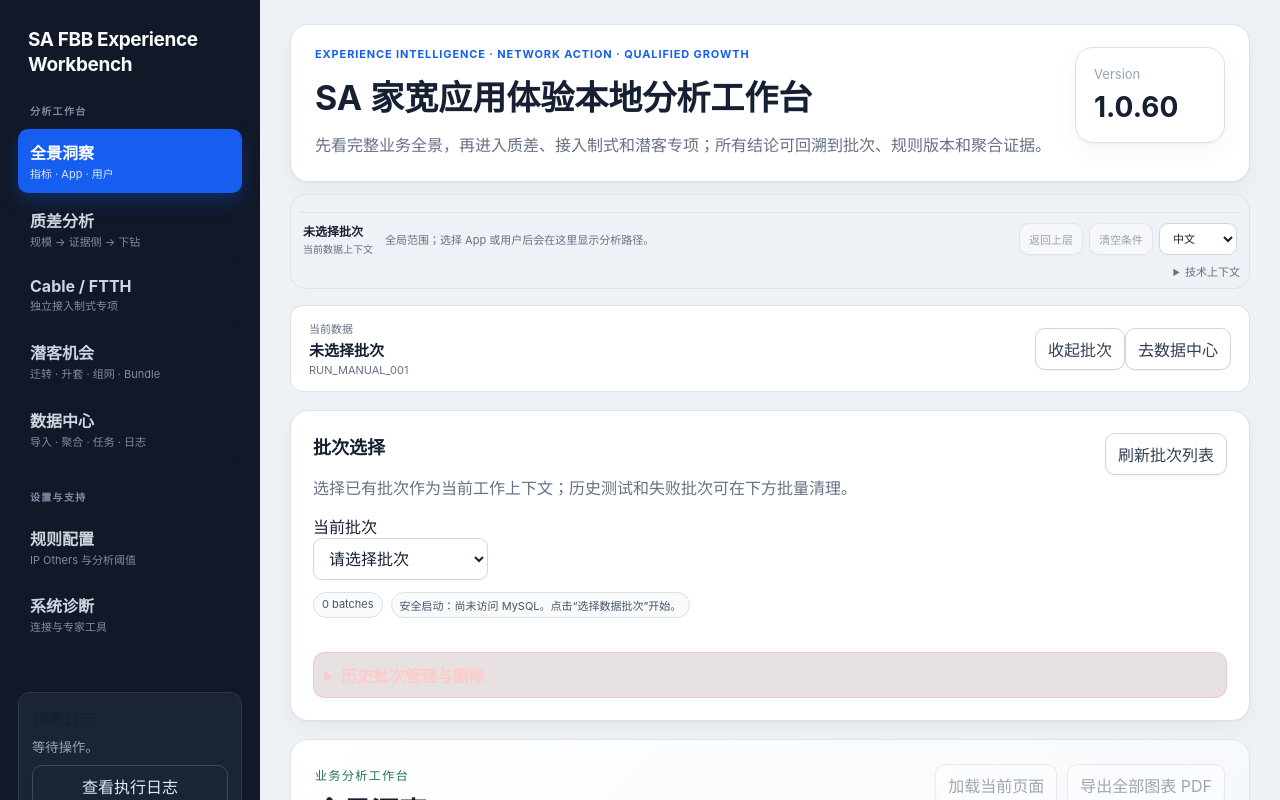
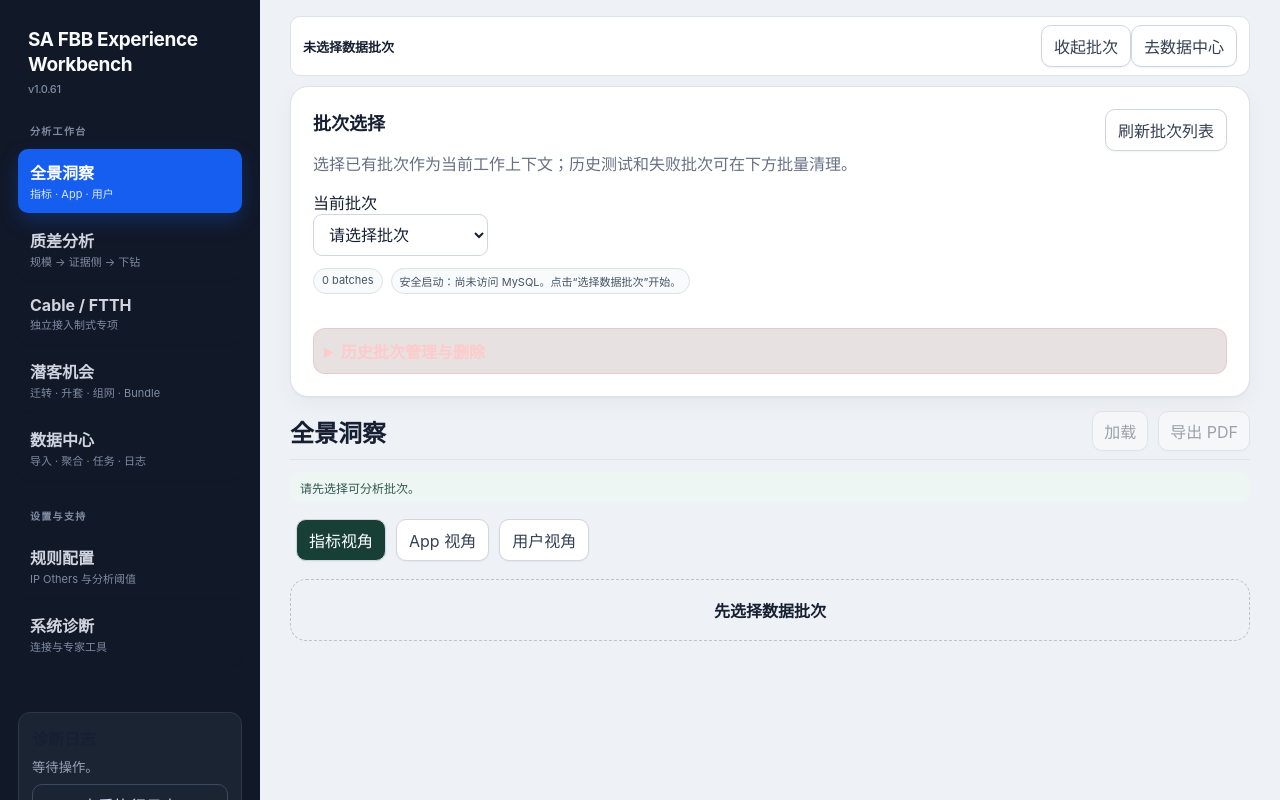
Before and after one commit to zhou-yang-personal/sa-fbb-experience-workbench, a React (Vite) app: page / in a window 1280 px wide. Shown: the top 800 px of the page. Built offline with nearby package versions, Linux system fonts and the light colour scheme.

Commit message:
refactor: compact analysis workspace header

```diff
--- a/package.json
+++ b/package.json
@@ -1,7 +1,7 @@
 {
   "name": "sa-fbb-experience-workbench",
   "private": true,
-  "version": "1.0.60",
+  "version": "1.0.61",
   "type": "module",
   "scripts": {
     "dev": "vite --host 127.0.0.1 --port 1420",
--- a/src-tauri/tauri.conf.json
+++ b/src-tauri/tauri.conf.json
@@ -1,7 +1,7 @@
 {
   "$schema": "https://schema.tauri.app/config/2",
   "productName": "SA FBB Experience Workbench",
-  "version": "1.0.60",
+  "version": "1.0.61",
   "identifier": "com.zhouyang.sa-fbb-experience-workbench",
   "build": {
     "beforeDevCommand": "npm run dev",
--- a/src/features/workbench/AnalysisWorkspace.tsx
+++ b/src/features/workbench/AnalysisWorkspace.tsx
@@ -62,7 +62,7 @@ export function AnalysisWorkspace({ c, activeView, onOpenImport }: { c: Workbenc
 
   return <section className="workbench-section-stack analysis-workspace decision-analysis-shell">
     <article className="analysis-context-compact">
-      <div><span>当前数据</span><strong>{c.batchDisplayName || '未选择批次'}</strong><small>{c.analysisRunId || '没有可分析运行'}</small></div>
+      <div><strong title={c.batchDisplayName || c.importBatchId}>{c.batchDisplayName || '未选择数据批次'}</strong>{c.importBatchId && <small>{c.dataType.toUpperCase()}</small>}</div>
       <div className="hub-actions"><button type="button" onClick={() => setShowSelector((value) => !value)}>{showSelector ? '收起批次' : '切换数据批次'}</button>{!c.importBatchId && <button type="button" className="primary" onClick={onOpenImport}>去数据中心</button>}</div>
     </article>
     {showSelector && <BatchSelector batches={batches} selectedBatchId={c.importBatchId} onRefresh={refreshBatches} onDeleteBatches={deleteBatches} statusText={status} onSelectBatch={(batch) => { void selectBatch(batch); }} />}
--- a/src/features/workbench/DecisionWorkspaceV3.tsx
+++ b/src/features/workbench/DecisionWorkspaceV3.tsx
@@ -104,7 +104,7 @@ export function DecisionWorkspaceV3({ c, view }: { c: WorkbenchController; view:
   const [baselineRows, setBaselineRows] = useState<MetricCard[]>([]);
   const [distributionRows, setDistributionRows] = useState<MetricCard[]>([]);
   const [appRows, setAppRows] = useState<MetricCard[]>([]);
-  const [status, setStatus] = useState('确认批次和分析运行后，点击一次加载。切换页面不会自动查询。');
+  const [status, setStatus] = useState('');
   const [loading, setLoading] = useState(false);
   const [printReport, setPrintReport] = useState<FullPrintReport | null>(null);
   const zh = c.language === 'zh-CN';
@@ -115,7 +115,7 @@ export function DecisionWorkspaceV3({ c, view }: { c: WorkbenchController; view:
     setBaselineRows([]);
     setDistributionRows([]);
     setAppRows([]);
-    setStatus(c.importBatchId && c.analysisRunId ? '当前页面尚未读取；点击加载只查询已聚合结果。' : '请先选择可分析批次。');
+    setStatus(c.importBatchId && c.analysisRunId ? '' : '请先选择可分析批次。');
   }, [view, c.importBatchId, c.analysisRunId]);
 
   async function load(targetPerspective = perspective) {
@@ -195,11 +195,11 @@ export function DecisionWorkspaceV3({ c, view }: { c: WorkbenchController; view:
   function switchPerspective(next: PanoramaPerspective) { setPerspective(next); setRows([]); setBaselineRows([]); setDistributionRows([]); setAppRows([]); setStatus('已切换观察角度；点击加载读取对应聚合。'); }
 
   return <section className="decision-workspace">
-    <header className="decision-page-head"><div><span>{zh ? '业务分析工作台' : 'Business analysis workspace'}</span><h1>{copy[view][zh ? 0 : 1]}</h1><p>{view === 'panorama' ? '先完整说明整体、App 和用户分布，再高亮值得关注的部分；不会提前跳到制式或网络定位。' : view === 'quality' ? '先说明质差规模，再区分用户侧、网络侧和应用体验证据；这里表达证据方向，不宣称根因。' : view === 'access' ? '在独立专项中比较 Cable 与 FTTH 的用户、流量、速率、时延和丢包，不污染总体全景。' : '只识别迁转、升套、AP 组网和特定 App Bundle 四类潜客，与体验修复和最终营销资格分开。'}</p></div>
-      <div className="decision-load-actions"><button type="button" className="primary" disabled={disabled} onClick={() => load()}>{loading ? '加载中…' : '加载当前页面'}</button>{view === 'opportunities' && <button type="button" disabled={disabled} onClick={generateOpportunities}>按规则生成潜客</button>}<button type="button" disabled={disabled} onClick={exportAllCharts}>{zh ? '导出全部图表 PDF' : 'Export all charts PDF'}</button></div></header>
-    <div className="decision-status">{status}</div>
+    <header className="decision-page-head"><h1>{copy[view][zh ? 0 : 1]}</h1>
+      <div className="decision-load-actions"><button type="button" className="primary" disabled={disabled} onClick={() => load()}>{loading ? '加载中…' : (zh ? '加载' : 'Load')}</button>{view === 'opportunities' && <button type="button" disabled={disabled} onClick={generateOpportunities}>{zh ? '生成潜客' : 'Generate'}</button>}<button type="button" disabled={disabled} onClick={exportAllCharts}>{zh ? '导出 PDF' : 'Export PDF'}</button></div></header>
+    {status && <div className="decision-status">{status}</div>}
     {view === 'panorama' && <div className="perspective-tabs"><button className={perspective === 'metric' ? 'active' : ''} onClick={() => switchPerspective('metric')}>指标视角</button><button className={perspective === 'app' ? 'active' : ''} onClick={() => switchPerspective('app')}>App 视角</button><button className={perspective === 'user' ? 'active' : ''} onClick={() => switchPerspective('user')}>用户视角</button></div>}
-    {!rows.length && <article className="decision-empty"><strong>{c.importBatchId ? '等待加载' : '先选择数据批次'}</strong><p>{c.importBatchId ? '页面只查询已经生成的 DWS/ADS；不会启动 RAW 扫描或后台大任务。' : '到“数据中心”选择已有批次或导入新文件。'}</p></article>}
+    {!rows.length && <article className="decision-empty"><strong>{c.importBatchId ? (zh ? '点击“加载”查看分析结果' : 'Select Load to view results') : (zh ? '先选择数据批次' : 'Select a batch')}</strong></article>}
     {rows.length > 0 && view === 'panorama' && perspective === 'metric' && <><section className="decision-chapter"><h2>整体指标</h2><CardGrid rows={rows} /><Explanation>指标视角回答“整体发生了什么”。百分比保留分子、分母和样本量；不可用与 0 分开。vMOS 作为 App 体验证据，不作为单独一级指标。</Explanation></section>{distributionRows.length > 0 && <section className="decision-chapter"><h2>各指标的用户分布</h2><Distribution rows={distributionRows} /></section>}{appRows.length > 0 && <section className="decision-chapter"><h2>App 覆盖全景</h2><PrintAppBars rows={appRows} /><Explanation>唯一 App 粒度，展示完整 App 覆盖并保留问题高亮；Cable/FTTH 不在这一层出现。</Explanation></section>}</>}
     {rows.length > 0 && view === 'panorama' && perspective === 'app' && <>{baselineRows.length > 0 && <section className="decision-chapter"><h2>整体基线</h2><CardGrid rows={baselineRows.slice(0, 7)} /></section>}<section className="decision-chapter"><h2>全部 App 状态构成</h2><AppStatusSummary rows={rows} zh={zh} /><Explanation>状态互斥且全部按唯一 App 统计；右侧六类之和必须等于“全部唯一 App”。</Explanation></section><section className="decision-chapter"><h2>全部 App 业务规模与体验状态</h2><AppTable rows={rows} c={c} /><Explanation>每个 App 只出现一次，先展示跨制式总体规模；严重、问题、关注、正常、有限样本和样本不足互斥，因此分类数量之和等于全部 App 数。</Explanation></section></>}
     {rows.length > 0 && view === 'panorama' && perspective === 'user' && <>{baselineRows.length > 0 && <section className="decision-chapter"><h2>整体用户基线</h2><CardGrid rows={baselineRows.slice(0, 7)} /></section>}<section className="decision-chapter"><h2>可解释的用户分档</h2><Distribution rows={rows} /></section></>}
--- a/src/features/workbench/ProductShellV3.css
+++ b/src/features/workbench/ProductShellV3.css
@@ -32,6 +32,9 @@
   line-height: 1.3;
   letter-spacing: -0.02em;
 }
+.product-shell .brand span,
+.product-shell .brand small { display: block; }
+.product-shell .brand small { margin-top: 5px; color: #7f8ca3; font-size: 11px; font-weight: 500; }
 
 .product-shell .nav-group { display: grid; gap: 4px; margin-bottom: 20px; }
 .product-shell .nav-group > p { margin: 0 12px 7px; color: #7f8ca3; font-size: 10px; font-weight: 750; letter-spacing: .13em; text-transform: uppercase; }
@@ -44,8 +47,10 @@
 .product-shell .sidebar-log-card { margin-top: 26px; padding: 13px; color: #e5e7eb; background: #1b2433; border-color: #2c3748; }
 .product-shell .sidebar-log-card small { color: #98a2b3; line-height: 1.4; }
 .product-shell .sidebar-log-card button { color: #dbe8ff; background: transparent; border-color: #3d4b61; }
+.product-shell .sidebar-language { display: grid; gap: 6px; margin: 12px 13px 0; color: #7f8ca3; font-size: 10px; }
+.product-shell .sidebar-language select { color: #e5e7eb; background: #1b2433; border-color: #3d4b61; }
 
-.product-shell > .content { min-width: 0; padding: 24px 30px 48px; }
+.product-shell > .content { min-width: 0; padding: 16px 30px 48px; }
 .product-shell .hero-card,
 .product-shell .panel,
 .product-shell .metric-card,
@@ -79,19 +84,20 @@
 .product-shell select:focus,
 .product-shell textarea:focus { outline: 3px solid rgba(21, 94, 239, .12); border-color: var(--brand); }
 
-.product-shell .context-bar-shell { position: sticky; top: 0; z-index: 20; margin: 12px 0 0; padding: 9px; background: rgba(238, 241, 245, .96); backdrop-filter: blur(10px); border: 1px solid var(--line); border-radius: 15px; }
+.product-shell .context-bar-shell { position: sticky; top: 0; z-index: 20; margin: 0 0 10px; padding: 6px 8px; background: rgba(238, 241, 245, .96); backdrop-filter: blur(10px); border: 1px solid var(--line); border-radius: 11px; }
 .product-shell .context-bar { margin: 0; }
 .product-shell .context-item { background: #fff; border-color: var(--line); box-shadow: none; }
 .product-shell .context-primary { background: var(--brand-soft); border-color: #b9ccff; }
 .product-shell .context-item span { color: #7a8494; }
 .product-shell .context-item strong { color: var(--ink); }
 .product-shell .context-item small { color: #475467; }
-.product-shell .analysis-context-strip { display: grid; grid-template-columns: auto minmax(0, 1fr) auto; gap: 12px; align-items: center; padding: 9px 3px 1px; border-top: 1px solid var(--line); margin-top: 8px; }
+.product-shell .analysis-context-strip { display: grid; grid-template-columns: minmax(0, 1fr) auto; gap: 10px; align-items: center; padding: 0; }
 .product-shell .analysis-context-label strong,
 .product-shell .analysis-context-label small { display: block; }
 .product-shell .analysis-context-label strong { font-size: 12px; }
 .product-shell .analysis-context-label small { margin-top: 2px; color: var(--muted); font-size: 10px; }
 .product-shell .analysis-context-chips { display: flex; min-width: 0; flex-wrap: wrap; gap: 6px; }
+.product-shell .analysis-path-label { align-self: center; color: var(--muted); font-size: 10px; font-weight: 700; }
 .product-shell .analysis-context-chip { display: inline-flex; gap: 6px; align-items: center; min-height: 30px; padding: 5px 8px; color: #344054; background: #fff; border-color: #b9ccff; border-radius: 999px; }
 .product-shell .analysis-context-chip span { color: #667085; font-size: 10px; }
 .product-shell .analysis-context-chip strong { max-width: 180px; overflow: hidden; font-size: 11px; text-overflow: ellipsis; white-space: nowrap; }
@@ -100,14 +106,10 @@
 .product-shell .analysis-context-actions { display: flex; gap: 6px; align-items: center; }
 .product-shell .analysis-context-actions button,
 .product-shell .analysis-context-actions select { width: auto; min-height: 32px; padding: 6px 9px; font-size: 11px; }
-.product-shell .technical-context-details { margin-top: 6px; color: var(--muted); font-size: 11px; }
-.product-shell .technical-context-details summary { cursor: pointer; text-align: right; }
-.product-shell .technical-context-grid { display: grid; grid-template-columns: repeat(auto-fit,minmax(180px,1fr)); gap: 8px; padding: 10px 4px 2px; }
-.product-shell .technical-context-grid span { display: grid; gap: 3px; }
-.product-shell .analysis-context-compact { display:flex;justify-content:space-between;gap:18px;align-items:center;padding:14px 18px;border:1px solid var(--line);border-radius:13px;background:#fff; }
+.product-shell .analysis-context-compact { display:flex;justify-content:space-between;gap:14px;align-items:center;padding:8px 12px;border:1px solid var(--line);border-radius:10px;background:#fff; }
 .product-shell .analysis-context-compact>div:first-child { display:grid;gap:3px; }
 .product-shell .analysis-context-compact span,.product-shell .analysis-context-compact small { color:var(--muted);font-size:11px; }
-.product-shell .analysis-context-compact strong { font-size:15px; }
+.product-shell .analysis-context-compact strong { max-width: min(620px, 55vw); overflow:hidden; font-size:13px; text-overflow:ellipsis; white-space:nowrap; }
 .product-shell .run-switcher { padding:10px 14px;border:1px solid var(--line);border-radius:10px;background:#fff; }
 .product-shell .run-switcher select { margin-top:10px; }
 .product-shell .next-action-hint { color: var(--ink); background: #f5f8ff; border-color: #c7d7fe; }
@@ -117,7 +119,8 @@
 .product-shell .next-action-warning { background: #fffaeb; border-color: #fedf89; }
 .product-shell .action-feedback-bar { color: var(--muted); background: #fff; border-color: var(--line); }
 .product-shell .action-feedback-bar strong { color: var(--warning); }
-.product-shell .section-shell { margin-top: 16px; }
+.product-shell .section-shell { margin-top: 0; }
+.product-shell .decision-analysis-shell { gap: 10px; }
 
 .product-shell .summary-pills .status-pill,
 .product-shell .status-pill { color: #475467; background: #f8fafc; border-color: var(--line); }
--- a/src/features/workbench/WorkbenchAppV2.tsx
+++ b/src/features/workbench/WorkbenchAppV2.tsx
@@ -6,7 +6,6 @@ import { ImportPanel } from './ImportPanel';
 import { RunLogDrawer } from './RunLogDrawer';
 import { SystemPanel } from './SystemPanel';
 import { WorkbenchContextBar } from './WorkbenchContextBar';
-import { WorkbenchHeader } from './WorkbenchHeader';
 import { useWorkbenchController } from './useWorkbenchController';
 import './extra.css';
 import './AnalyticsDashboard.css';
@@ -68,7 +67,7 @@ export function WorkbenchAppV2() {
   return (
     <main className="app-shell guided-shell product-shell">
       <aside className="sidebar guided-sidebar product-sidebar">
-        <div className="brand">SA FBB Experience Workbench</div>
+        <div className="brand"><span>SA FBB Experience Workbench</span><small>v1.0.61</small></div>
         <nav className="product-nav" aria-label="Product navigation">
           {(['primary', 'secondary'] as const).map((group) => <div className="nav-group" key={group}>
             <p>{group === 'primary' ? (languageIndex === 0 ? '分析工作台' : 'Workspace') : (languageIndex === 0 ? '设置与支持' : 'Settings & support')}</p>
@@ -85,23 +84,19 @@ export function WorkbenchAppV2() {
           <small>{c.currentAction || c.lastActionMessage || '无运行中动作'}</small>
           <button type="button" onClick={() => setLogOpen(true)}>查看执行日志</button>
         </div>
+        <label className="sidebar-language">
+          <span>{languageIndex === 0 ? '语言' : 'Language'}</span>
+          <select aria-label="Language" value={c.language} onChange={(event) => c.setLanguage(event.target.value as 'zh-CN' | 'en-US')}>
+            <option value="zh-CN">中文</option>
+            <option value="en-US">English</option>
+          </select>
+        </label>
       </aside>
       <section className="content">
-        <WorkbenchHeader language={c.language} />
         <WorkbenchContextBar
-          settings={c.settings}
-          dataType={c.dataType}
-          importMode={c.importMode}
-          filePath={c.filePath}
-          importBatchId={c.importBatchId}
-          batchDisplayName={c.batchDisplayName}
-          analysisRunId={c.analysisRunId}
-          outputPath={c.outputPath}
-          batch={c.batch}
           language={c.language}
           analysisContext={c.analysisContext}
           canGoBack={c.analysisContextHistory.length > 0}
-          onLanguageChange={c.setLanguage}
           onRemoveFilter={c.removeAnalysisContext}
           onClearFilters={c.clearAnalysisContext}
           onBack={c.backAnalysisContext}
--- a/src/features/workbench/WorkbenchContextBar.tsx
+++ b/src/features/workbench/WorkbenchContextBar.tsx
@@ -1,20 +1,10 @@
-import type { AnalysisContext, AnalysisContextKey, ImportBatchResult, ImportDataType, MySqlSettings } from '../../shared/types';
+import type { AnalysisContext, AnalysisContextKey } from '../../shared/types';
 import type { UiLanguage } from '../../shared/i18n';
 
 type Props = {
-  settings: MySqlSettings;
-  dataType: ImportDataType;
-  importMode: 'load_data' | 'streaming_insert';
-  filePath: string;
-  importBatchId: string;
-  batchDisplayName: string;
-  analysisRunId: string;
-  outputPath: string;
-  batch: ImportBatchResult | null;
   language: UiLanguage;
   analysisContext: AnalysisContext;
   canGoBack: boolean;
-  onLanguageChange: (language: UiLanguage) => void;
   onRemoveFilter: (key: AnalysisContextKey) => void;
   onClearFilters: () => void;
   onBack: () => void;
@@ -39,48 +29,28 @@ const contextLabels: Record<AnalysisContextKey, { zh: string; en: string }> = {
   finding_id: { zh: '发现', en: 'Finding' },
 };
 
-function shortValue(value: string, fallback = '-') {
-  if (!value.trim()) return fallback;
-  return value.length > 46 ? `${value.slice(0, 18)}…${value.slice(-22)}` : value;
-}
+export function WorkbenchContextBar({ language, analysisContext, canGoBack, onRemoveFilter, onClearFilters, onBack }: Props) {
+  const entries = Object.entries(analysisContext) as [AnalysisContextKey, AnalysisContext[AnalysisContextKey]][];
+  if (!entries.length && !canGoBack) return null;
 
-function dbLabel(settings: MySqlSettings) {
-  const host = settings.host || 'host?';
-  const database = settings.database || 'database?';
-  const port = settings.port || 3306;
-  return `${host}:${port}/${database}`;
-}
-
-export function WorkbenchContextBar({ settings, dataType, importMode, filePath, importBatchId, batchDisplayName, analysisRunId, outputPath, batch, language, analysisContext, canGoBack, onLanguageChange, onRemoveFilter, onClearFilters, onBack }: Props) {
-  const batchStatus = batch?.status ?? (importBatchId ? 'manual selected' : 'not selected');
-  const displayName = batchDisplayName || batch?.batch_display_name || batch?.source_file_name || '';
   return (
     <section className="context-bar-shell" aria-label="Current analysis context">
-    <div className="analysis-context-strip">
-      <div className="analysis-context-label">
-        <strong title={displayName}>{shortValue(displayName, language === 'zh-CN' ? '未选择批次' : 'No batch')}</strong>
-        <small>{language === 'zh-CN' ? '当前数据上下文' : 'Current data context'}</small>
-      </div>
+      <div className="analysis-context-strip">
       <div className="analysis-context-chips">
-        {(Object.entries(analysisContext) as [AnalysisContextKey, AnalysisContext[AnalysisContextKey]][]).map(([key, value]) => (
+        <span className="analysis-path-label">{language === 'zh-CN' ? '分析路径' : 'Path'}</span>
+        {entries.map(([key, value]) => (
           <button type="button" className="analysis-context-chip" key={key} title={language === 'zh-CN' ? '点击移除此条件' : 'Remove this filter'} onClick={() => onRemoveFilter(key)}>
             <span>{contextLabels[key][language === 'zh-CN' ? 'zh' : 'en']}</span>
             <strong>{String(value)}</strong>
             <b aria-hidden="true">×</b>
           </button>
         ))}
-        {!Object.keys(analysisContext).length && <span className="analysis-context-empty">{language === 'zh-CN' ? '全局范围；选择 App 或用户后会在这里显示分析路径。' : 'Global scope; App or user selections appear here.'}</span>}
       </div>
       <div className="analysis-context-actions">
-        <button type="button" disabled={!canGoBack} onClick={onBack}>{language === 'zh-CN' ? '返回上层' : 'Back'}</button>
-        <button type="button" disabled={!Object.keys(analysisContext).length} onClick={onClearFilters}>{language === 'zh-CN' ? '清空条件' : 'Clear'}</button>
-        <select aria-label="Language" value={language} onChange={(event) => onLanguageChange(event.target.value as UiLanguage)}>
-          <option value="zh-CN">中文</option>
-          <option value="en-US">English</option>
-        </select>
+        {canGoBack && <button type="button" onClick={onBack}>{language === 'zh-CN' ? '返回' : 'Back'}</button>}
+        {entries.length > 0 && <button type="button" onClick={onClearFilters}>{language === 'zh-CN' ? '清空' : 'Clear'}</button>}
       </div>
-    </div>
-    <details className="technical-context-details"><summary>{language === 'zh-CN' ? '技术上下文' : 'Technical context'}</summary><div className="technical-context-grid"><span>Batch <strong>{shortValue(importBatchId, batchStatus)}</strong></span><span>Run <strong>{shortValue(analysisRunId, 'no run')}</strong></span><span>Data <strong>{dataType.toUpperCase()} / {importMode === 'load_data' ? 'LOAD DATA' : 'Streaming'}</strong></span><span>Source <strong>{shortValue(filePath, 'no file')}</strong></span><span>Database <strong>{dbLabel(settings)}</strong></span><span>Export <strong>{shortValue(outputPath, 'no path')}</strong></span></div></details>
+      </div>
     </section>
   );
 }
--- a/src/features/workbench/WorkbenchHeader.tsx
+++ /dev/null
@@ -1,15 +0,0 @@
-import type { UiLanguage } from '../../shared/i18n';
-
-export function WorkbenchHeader({ language = 'zh-CN' }: { language?: UiLanguage }) {
-  const zh = language === 'zh-CN';
-  return (
-    <header className="hero-card">
-      <div>
-        <p className="eyebrow">Experience intelligence · Network action · Qualified growth</p>
-        <h1>{zh ? 'SA 家宽应用体验本地分析工作台' : 'SA FBB Experience Analysis Workbench'}</h1>
-        <p className="hero-text">{zh ? '先看完整业务全景，再进入质差、接入制式和潜客专项；所有结论可回溯到批次、规则版本和聚合证据。' : 'Start with the complete business panorama, then move into quality, access and opportunity analysis; every conclusion traces to a batch, rule version and aggregate evidence.'}</p>
-      </div>
-      <div className="version-card"><span>Version</span><strong>1.0.60</strong></div>
-    </header>
-  );
-}
```
Also changed, not shown: src/features/workbench/DecisionWorkspaceV3.css, 4 other files (tests, documents, lock files or other folders).
